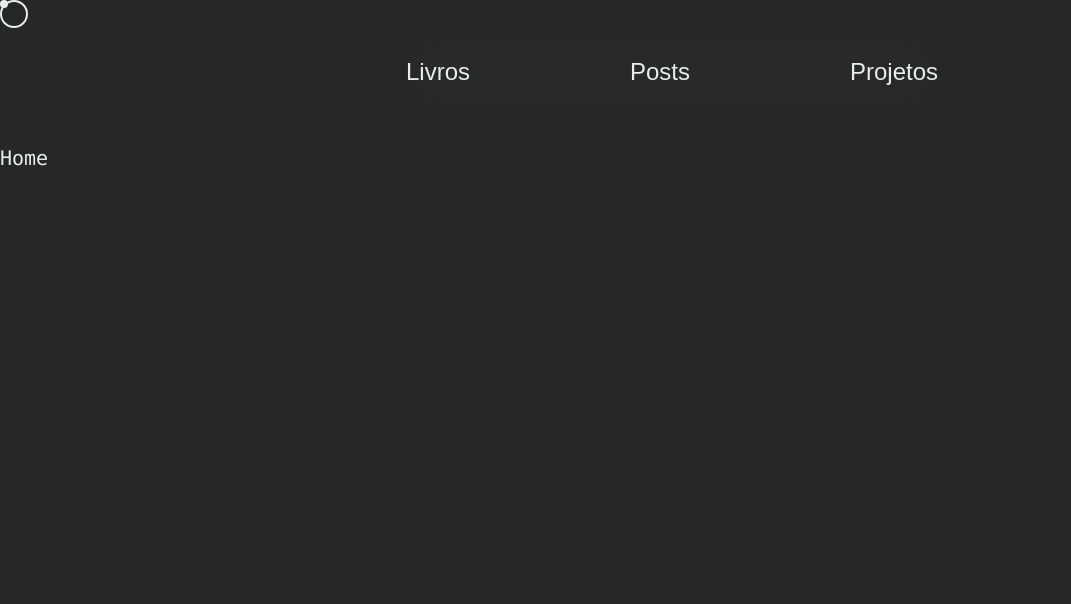
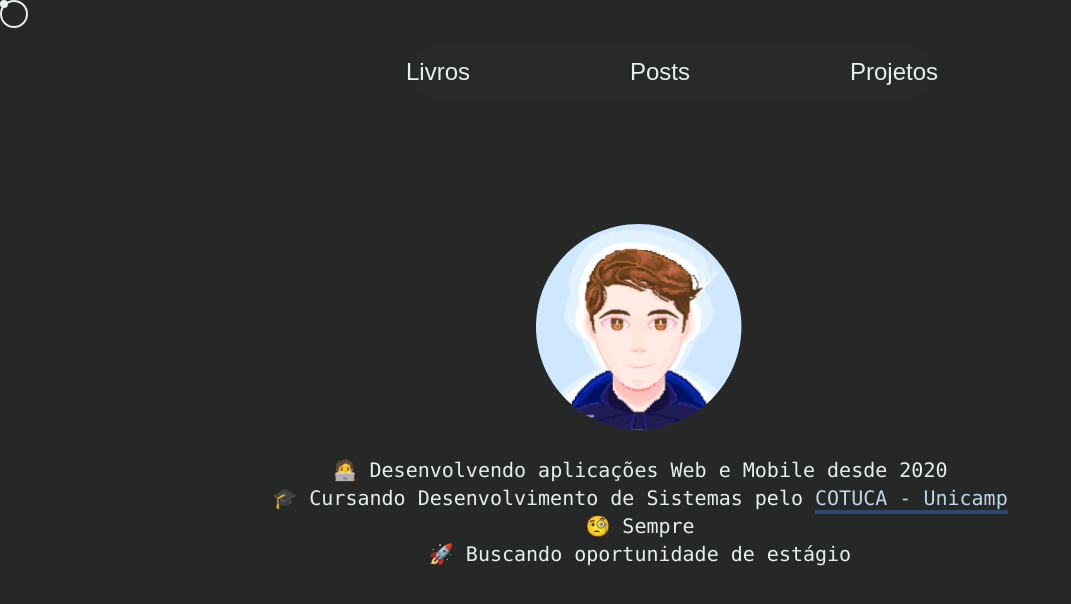
Before and after one commit to miguel-l-b/miguel-l-b.dev, a React (Create React App) app: page / in a window 1280 px wide. Shown: the top 604 px of the page, without its empty margins (0-1071 px from the left). Built offline with nearby package versions, Linux system fonts and the light colour scheme.

Commit message:
Update Home page layout and content

```diff
--- a/src/pages/Home.tsx
+++ b/src/pages/Home.tsx
@@ -4,7 +4,27 @@ export default function Home(): JSX.Element {
   return (
     <>
       <Header path="home" />
-      <h1>Home</h1>
+      <main className="text-center mt-20">
+        <img
+          className="w-52 h-52 m-auto"
+          src="logo-ellipse.svg"
+          alt="logo tipo"
+        />
+        <br />
+        <h1>🧑‍💻 Desenvolvendo aplicações Web e Mobile desde 2020</h1>
+        <h1>
+          🎓 Cursando Desenvolvimento de Sistemas pelo{" "}
+          <a
+            className="animated-link"
+            href="https://cotuca.unicamp.br/"
+            target="_blank"
+          >
+            COTUCA - Unicamp
+          </a>
+        </h1>
+        <h1>🧐 Sempre</h1>
+        <h1>🚀 Buscando oportunidade de estágio</h1>
+      </main>
     </>
   )
 }
```
